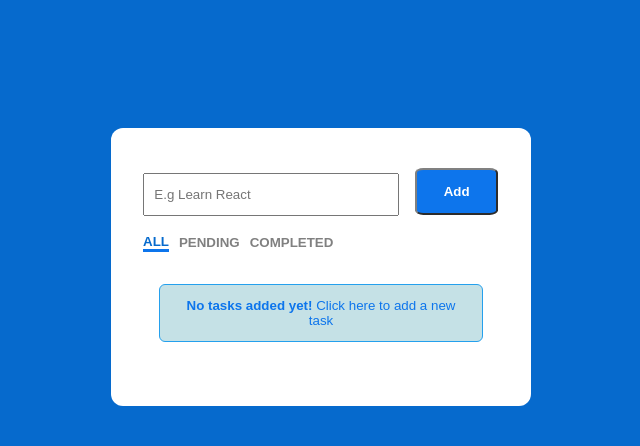
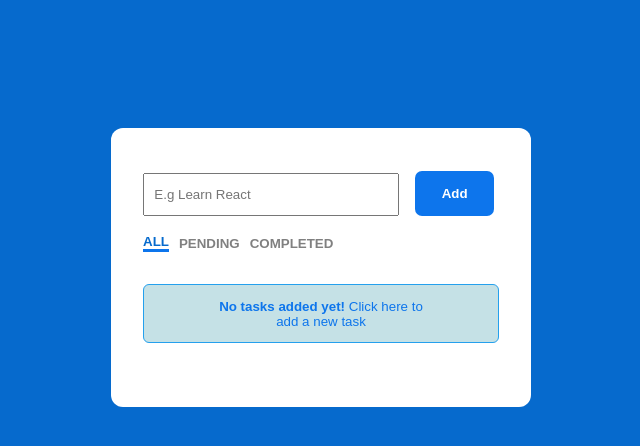
Before and after one commit to alinauman02/to-do-list-app, a React (Create React App) app in the folder frontend/: page / in a window 1280 px wide. Shown: the top 446 px of the page, without its empty margins (319-959 px from the left). Built offline with nearby package versions, Linux system fonts and the light colour scheme; no server answers.

Commit message:
css updates

```diff
--- a/frontend/src/App.css
+++ b/frontend/src/App.css
@@ -34,24 +34,21 @@ body {
 
 .msg-box {
   text-align: center;
-  padding: 1em 1em;
-  margin: 2rem 2rem;
+  padding: 1em 5em;
+  margin: 2rem 1rem;
   border-radius: 6px;
   border: 1px solid var(--sky-blue-1);
   background-color: #c5e1e6;
 }
 
-.button {
-  border-radius: 10%;
+.add-button {
+  border-radius: 7px;
   color: white;
-}
-
-.add-button {
   padding: 0.5em 2em;
   background-color: var(--sky-blue-2);
-  border-color: gray;
-  height: 47px;
-  margin-top: 0.5rem;
+  border: none;
+  height: 45px;
+  margin-top: 0.7rem;
   font-weight: bold;
 }
 
@@ -81,15 +78,15 @@ body {
 
 .error-box {
   text-align: center;
-  padding: 1em 1em;
-  margin: 1rem 2rem;
+  padding: 1em 6em;
+  margin: 1rem 1rem 2rem 1rem;
   border-radius: 6px;
   border: none;
-  background-color: #ce988b;
+  background-color: #f3cac0;
 }
 
 .error-box:hover {
-  background-color: #d1765f;
+  background-color: #dba294;
 }
 
 .error-text {
--- a/frontend/src/App.tsx
+++ b/frontend/src/App.tsx
@@ -14,7 +14,6 @@ function App() {
   const [error, setError] = useState<boolean>(false);
 
   const changeFilter = (check: Category): void => {
-    setError(false);
     loadTodos(check);
   };
 
@@ -60,6 +59,9 @@ function App() {
     const trimmedTodoDescription: string = newTodoDescription.trim();
     if (trimmedTodoDescription.length === 0) {
       setError(true);
+      setTimeout(() => {
+        setError(false);
+      }, 3000);
     } else {
       try {
         const response = await addTodo(trimmedTodoDescription);
@@ -79,16 +81,13 @@ function App() {
   };
 
   const onDeleteTodo = async (id: string) => {
-    setError(false);
     const status = await deleteTodo(id);
-
     if (status) {
       setTodos((currentTodo) => currentTodo.filter((todo) => todo.id !== id));
     }
   };
 
   const onFocusInput = () => {
-    setError(false);
     inputRef.current?.focus();
   };
 
@@ -148,6 +147,13 @@ function App() {
             <input type="submit" className="add-button button" value="Add" />
           </form>
         </div>
+        {error && (
+          <button onClick={onFocusInput} className="error-box">
+            <p className="error-text">
+              <b> Wrong description!</b> Please enter valid task
+            </p>
+          </button>
+        )}
         <br></br>
         <Filters
           categories={[Category.ALL, Category.PENDING, Category.COMPLETED]}
@@ -155,13 +161,6 @@ function App() {
           changeFilter={changeFilter}
         />
         {content}
-        {error && (
-          <button onClick={onFocusInput} className="error-box">
-            <p className="error-text">
-              <b> Wrong description!</b> Please enter valid task
-            </p>
-          </button>
-        )}
       </div>
     </div>
   );
--- a/frontend/src/components/TodoListItem/TodoListItem.css
+++ b/frontend/src/components/TodoListItem/TodoListItem.css
@@ -24,4 +24,5 @@
 .delete-button {
   padding: 0.5em;
   background-color: #0a2ea4;
+  border: none;
 }
```
